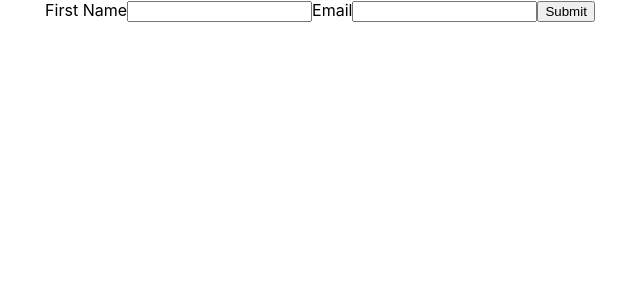
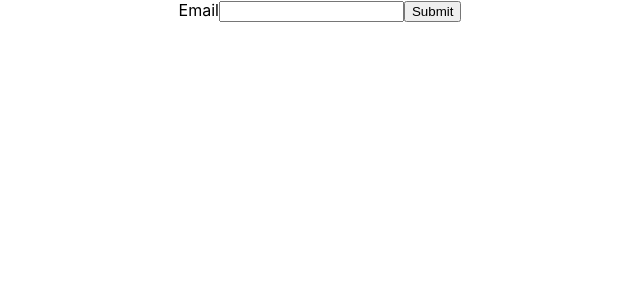
Before and after one commit to CodeCraftersGPT/React-Hook-Form, a React (Create React App) app in the folder react-hook-form-tutorials/: page / in a window 1280 px wide. Shown: the top 300 px of the page, without its empty margins (320-960 px from the left). Built offline with nearby package versions, Linux system fonts and the light colour scheme.

Commit message:
customerrormessage

```diff
--- a/react-hook-form-tutorials/src/App.js
+++ b/react-hook-form-tutorials/src/App.js
@@ -4,11 +4,13 @@ import MyForm from './Components/1_Basic_Hook_Form';
 // import MyForm1 from './Components/RHF/2_RHF_InputFields';'
 import MyForm1 from './Components/RHF/2_RHF_InputFields';
 import InputValidationForm from './Components/RHF/3_RHF_Validation';
+import CustomErrorMessage from './Components/RHF/4_RHF_CustomErrorMessage';
 
 function App() {
   return (
     <div className="App">
-      <InputValidationForm />
+      <CustomErrorMessage />
+      {/* <InputValidationForm /> */}
       {/* use MyForm1 */}
       {/* <MyForm1 /> */}
       {/* <MyForm /> */}
```
